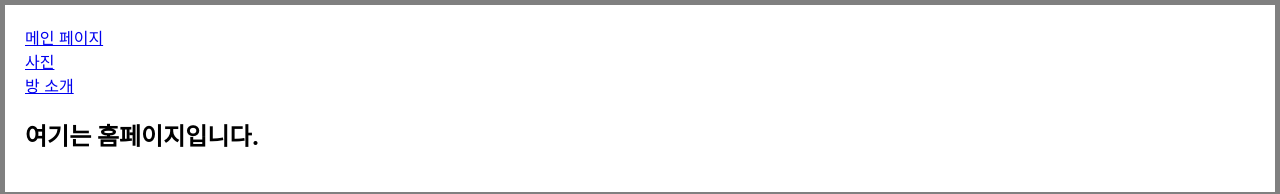
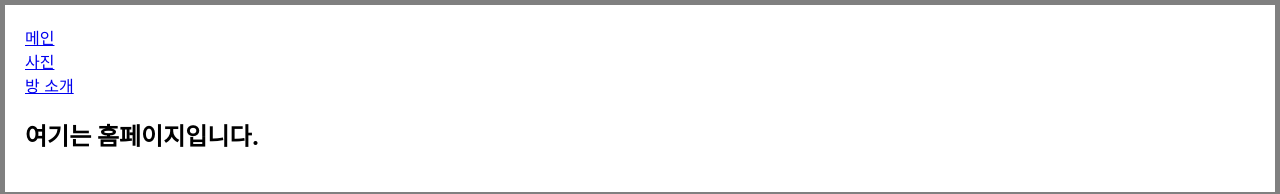
Before and after one commit to Edward-Shawn/react-study-project, a React (Create React App) app: page / in a window 1280 px wide. Shown: the top 194 px of the page. Built offline with nearby package versions, Linux system fonts and the light colour scheme.

Commit message:
메인페이지 작업

```diff
--- a/src/App.js
+++ b/src/App.js
@@ -7,7 +7,7 @@ function App() {
   return (
     <BrowserRouter>
       <div style={{ padding: 20, border: "5px solid gray" }}>
-        <Link to="/">메인 페이지</Link>
+        <Link to="/">메인</Link>
         <br />
         <Link to="/photo">사진</Link>
         <br />
```
